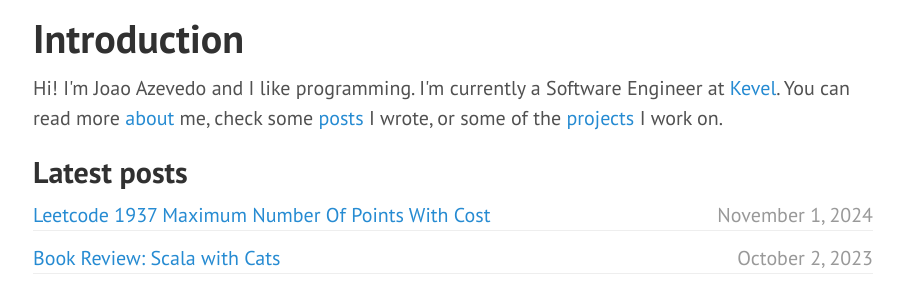
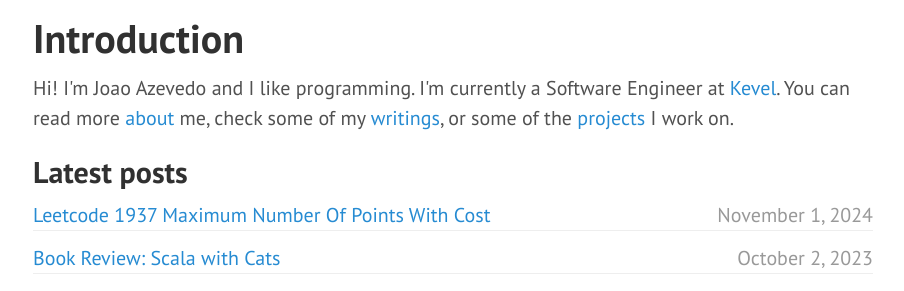
Before and after one commit to jcazevedo/jcazevedo.net, a Jekyll site: the page built from index.html, in a window 1280 px wide. Shown: the part 141-432 px from the top of the page, without its empty margins (187-1091 px from the left). Built offline with Jekyll 4.4.1, drawn with Linux system fonts in a browser that asks for light colours.

Commit message:
Fix link to blog

```diff
--- a/index.html
+++ b/index.html
@@ -6,7 +6,7 @@
 <h1>Introduction</h1>
 
 <p>
-  Hi! I'm Joao Azevedo and I like programming. I'm currently a Software Engineer at <a href="https://www.kevel.com/">Kevel</a>. You can read more <a href="/about">about</a> me, check some <a href="/posts">posts</a> I wrote, or some of the <a href="/projects">projects</a> I work on.
+  Hi! I'm Joao Azevedo and I like programming. I'm currently a Software Engineer at <a href="https://www.kevel.com/">Kevel</a>. You can read more <a href="/about">about</a> me, check some of my <a href="/blog">writings</a>, or some of the <a href="/projects">projects</a> I work on.
 </p>
 
 <h2>Latest posts</h2>
```
